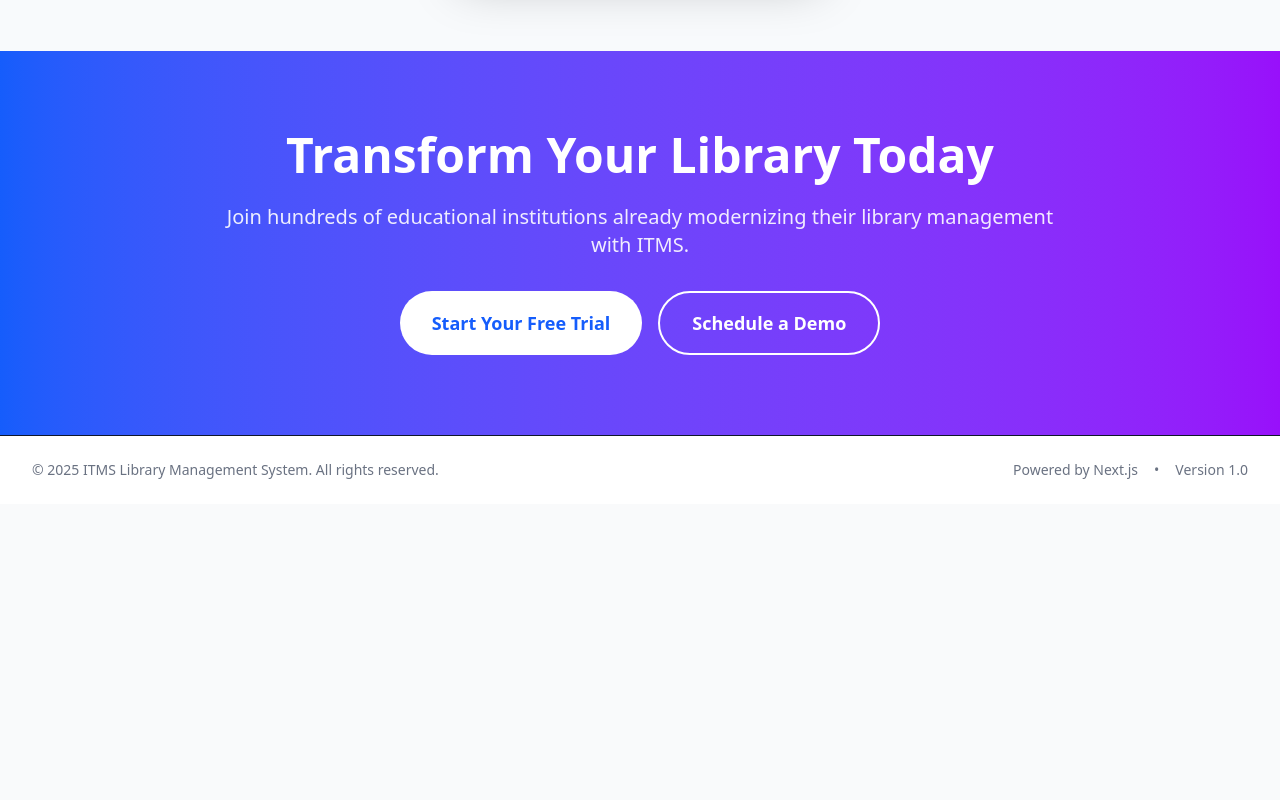
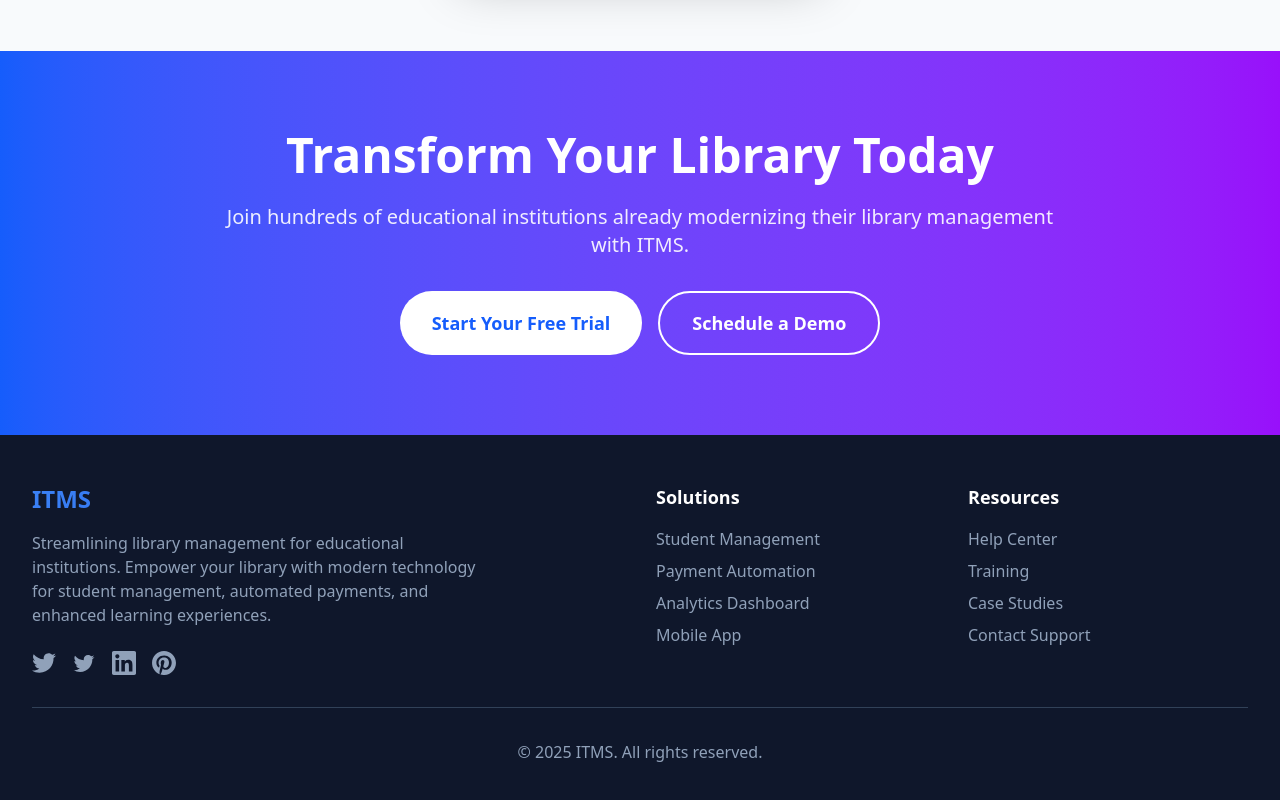
Before and after one commit to ajeetkumarrauniyar/aditi-library-management, a Next.js app: page / in a window 1280 px wide. Shown: the part 2453-3253 px from the top of the page. Before the commit the page ends 2957 px from the top, so only its background shows below. Built offline with nearby package versions, Linux system fonts and the light colour scheme.

Commit message:
feat: refactor Footer component to support dynamic content and improve layout

```diff
--- a/components/Footer.tsx
+++ b/components/Footer.tsx
@@ -1,18 +1,126 @@
-export default function Footer() {
+import React from "react";
+
+interface FooterProps {
+  companyName?: string;
+  description?: string;
+  solutions?: Array<{ name: string; href: string }>;
+  resources?: Array<{ name: string; href: string }>;
+  socialLinks?: Array<{ name: string; href: string; icon: React.ReactNode }>;
+  copyrightText?: string;
+}
+
+const Footer: React.FC<FooterProps> = ({
+  companyName = "ITMS",
+  description = "Streamlining library management for educational institutions. Empower your library with modern technology for student management, automated payments, and enhanced learning experiences.",
+  solutions = [
+    { name: "Student Management", href: "#" },
+    { name: "Payment Automation", href: "#" },
+    { name: "Analytics Dashboard", href: "#" },
+    { name: "Mobile App", href: "#" },
+  ],
+  resources = [
+    { name: "Help Center", href: "#" },
+    { name: "Training", href: "#" },
+    { name: "Case Studies", href: "#" },
+    { name: "Contact Support", href: "#" },
+  ],
+  socialLinks = [
+    {
+      name: "Twitter",
+      href: "#",
+      icon: (
+        <svg className="h-6 w-6" fill="currentColor" viewBox="0 0 24 24">
+          <path d="M24 4.557c-.883.392-1.832.656-2.828.775 1.017-.609 1.798-1.574 2.165-2.724-.951.564-2.005.974-3.127 1.195-.897-.957-2.178-1.555-3.594-1.555-3.179 0-5.515 2.966-4.797 6.045-4.091-.205-7.719-2.165-10.148-5.144-1.29 2.213-.669 5.108 1.523 6.574-.806-.026-1.566-.247-2.229-.616-.054 2.281 1.581 4.415 3.949 4.89-.693.188-1.452.232-2.224.084.626 1.956 2.444 3.379 4.6 3.419-2.07 1.623-4.678 2.348-7.29 2.04 2.179 1.397 4.768 2.212 7.548 2.212 9.142 0 14.307-7.721 13.995-14.646.962-.695 1.797-1.562 2.457-2.549z" />
+        </svg>
+      ),
+    },
+    {
+      name: "X",
+      href: "#",
+      icon: (
+        <svg className="h-6 w-6" fill="currentColor" viewBox="0 0 24 24">
+          <path d="M22.46 6c-.77.35-1.6.58-2.46.69.88-.53 1.56-1.37 1.88-2.38-.83.5-1.75.85-2.72 1.05C18.37 4.5 17.26 4 16 4c-2.35 0-4.27 1.92-4.27 4.29 0 .34.04.67.11.98C8.28 9.09 5.11 7.38 3 4.79c-.37.63-.58 1.37-.58 2.15 0 1.49.75 2.81 1.91 3.56-.71 0-1.37-.2-1.95-.5v.03c0 2.08 1.48 3.82 3.44 4.21a4.22 4.22 0 0 1-1.93.07 4.28 4.28 0 0 0 4 2.98 8.521 8.521 0 0 1-5.33 1.84c-.34 0-.68-.02-1.02-.06C3.44 20.29 5.7 21 8.12 21 16 21 20.33 14.46 20.33 8.79c0-.19 0-.37-.01-.56.84-.6 1.56-1.36 2.14-2.23z" />
+        </svg>
+      ),
+    },
+    {
+      name: "LinkedIn",
+      href: "#",
+      icon: (
+        <svg className="h-6 w-6" fill="currentColor" viewBox="0 0 24 24">
+          <path d="M20.447 20.452h-3.554v-5.569c0-1.328-.027-3.037-1.852-3.037-1.853 0-2.136 1.445-2.136 2.939v5.667H9.351V9h3.414v1.561h.046c.477-.9 1.637-1.85 3.37-1.85 3.601 0 4.267 2.37 4.267 5.455v6.286zM5.337 7.433c-1.144 0-2.063-.926-2.063-2.065 0-1.138.92-2.063 2.063-2.063 1.14 0 2.064.925 2.064 2.063 0 1.139-.925 2.065-2.064 2.065zm1.782 13.019H3.555V9h3.564v11.452zM22.225 0H1.771C.792 0 0 .774 0 1.729v20.542C0 23.227.792 24 1.771 24h20.451C23.2 24 24 23.227 24 22.271V1.729C24 .774 23.2 0 22.222 0h.003z" />
+        </svg>
+      ),
+    },
+    {
+      name: "Pinterest",
+      href: "#",
+      icon: (
+        <svg className="h-6 w-6" fill="currentColor" viewBox="0 0 24 24">
+          <path d="M12.017 0C5.396 0 .029 5.367.029 11.987c0 5.079 3.158 9.417 7.618 11.174-.105-.949-.199-2.403.041-3.439.219-.937 1.406-5.957 1.406-5.957s-.359-.72-.359-1.781c0-1.663.967-2.911 2.168-2.911 1.024 0 1.518.769 1.518 1.688 0 1.029-.653 2.567-.992 3.992-.285 1.193.6 2.165 1.775 2.165 2.128 0 3.768-2.245 3.768-5.487 0-2.861-2.063-4.869-5.008-4.869-3.41 0-5.409 2.562-5.409 5.199 0 1.033.394 2.143.889 2.741.097.118.112.223.085.345-.09.375-.293 1.199-.334 1.363-.053.225-.172.271-.402.165-1.495-.69-2.433-2.878-2.433-4.646 0-3.776 2.748-7.252 7.92-7.252 4.158 0 7.392 2.967 7.392 6.923 0 4.135-2.607 7.462-6.233 7.462-1.214 0-2.357-.629-2.759-1.378l-.749 2.848c-.269 1.045-1.004 2.352-1.498 3.146 1.123.345 2.306.535 3.55.535 6.624 0 11.99-5.367 11.99-11.987C24.007 5.367 18.641.001 12.017.001z" />
+        </svg>
+      ),
+    },
+  ],
+  copyrightText = "© 2025 ITMS. All rights reserved.",
+}) => {
   return (
-    <footer className="border-t bg-white">
-      <div className="mx-auto max-w-7xl px-4 py-6 sm:px-6 lg:px-8">
-        <div className="flex flex-col items-center justify-between gap-4 sm:flex-row">
-          <div className="text-sm text-gray-500">
-            © 2025 ITMS Library Management System. All rights reserved.
+    <footer className="bg-slate-900 py-12 text-white">
+      <div className="mx-auto max-w-7xl px-4 sm:px-6 lg:px-8">
+        <div className="grid grid-cols-1 gap-8 md:grid-cols-4">
+          <div className="col-span-1 md:col-span-2">
+            <h3 className="gradient-text mb-4 text-2xl font-bold">{companyName}</h3>
+            <p className="mb-6 max-w-md text-slate-400">{description}</p>
+            <div className="flex space-x-4">
+              {socialLinks.map((social) => (
+                <a
+                  key={social.name}
+                  href={social.href}
+                  className="text-slate-400 transition-colors hover:text-white"
+                  aria-label={social.name}
+                >
+                  {social.icon}
+                </a>
+              ))}
+            </div>
           </div>
-          <div className="flex items-center gap-4 text-sm text-gray-500">
-            <span>Powered by Next.js</span>
-            <span>•</span>
-            <span>Version 1.0</span>
+          <div>
+            <h4 className="mb-4 text-lg font-semibold">Solutions</h4>
+            <ul className="space-y-2">
+              {solutions.map((solution) => (
+                <li key={solution.name}>
+                  <a
+                    href={solution.href}
+                    className="text-slate-400 transition-colors hover:text-white"
+                  >
+                    {solution.name}
+                  </a>
+                </li>
+              ))}
+            </ul>
           </div>
+          <div>
+            <h4 className="mb-4 text-lg font-semibold">Resources</h4>
+            <ul className="space-y-2">
+              {resources.map((resource) => (
+                <li key={resource.name}>
+                  <a
+                    href={resource.href}
+                    className="text-slate-400 transition-colors hover:text-white"
+                  >
+                    {resource.name}
+                  </a>
+                </li>
+              ))}
+            </ul>
+          </div>
+        </div>
+        <div className="mt-8 border-t border-slate-700 pt-8 text-center">
+          <p className="text-slate-400">{copyrightText}</p>
         </div>
       </div>
     </footer>
   );
-}
+};
+
+export default Footer;
```
